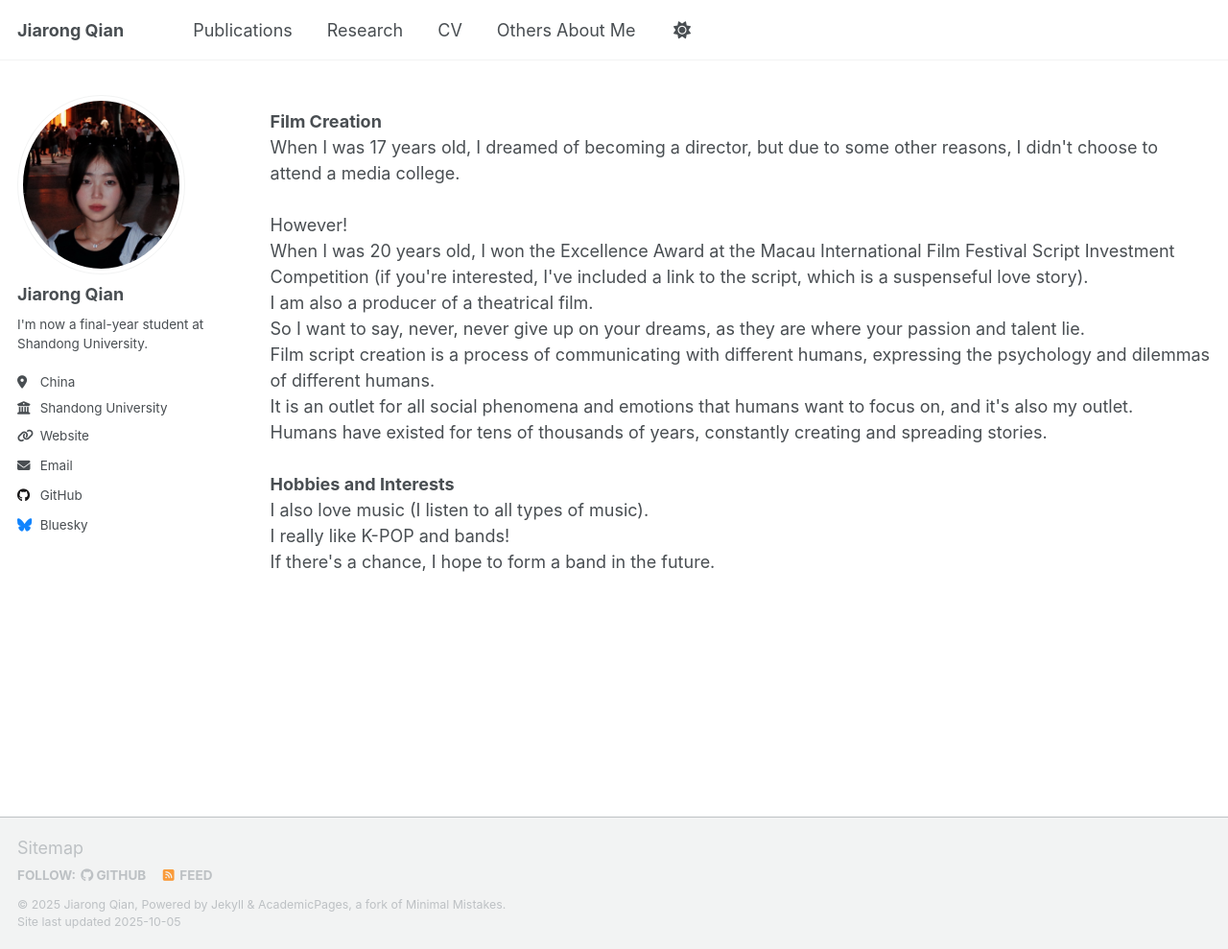
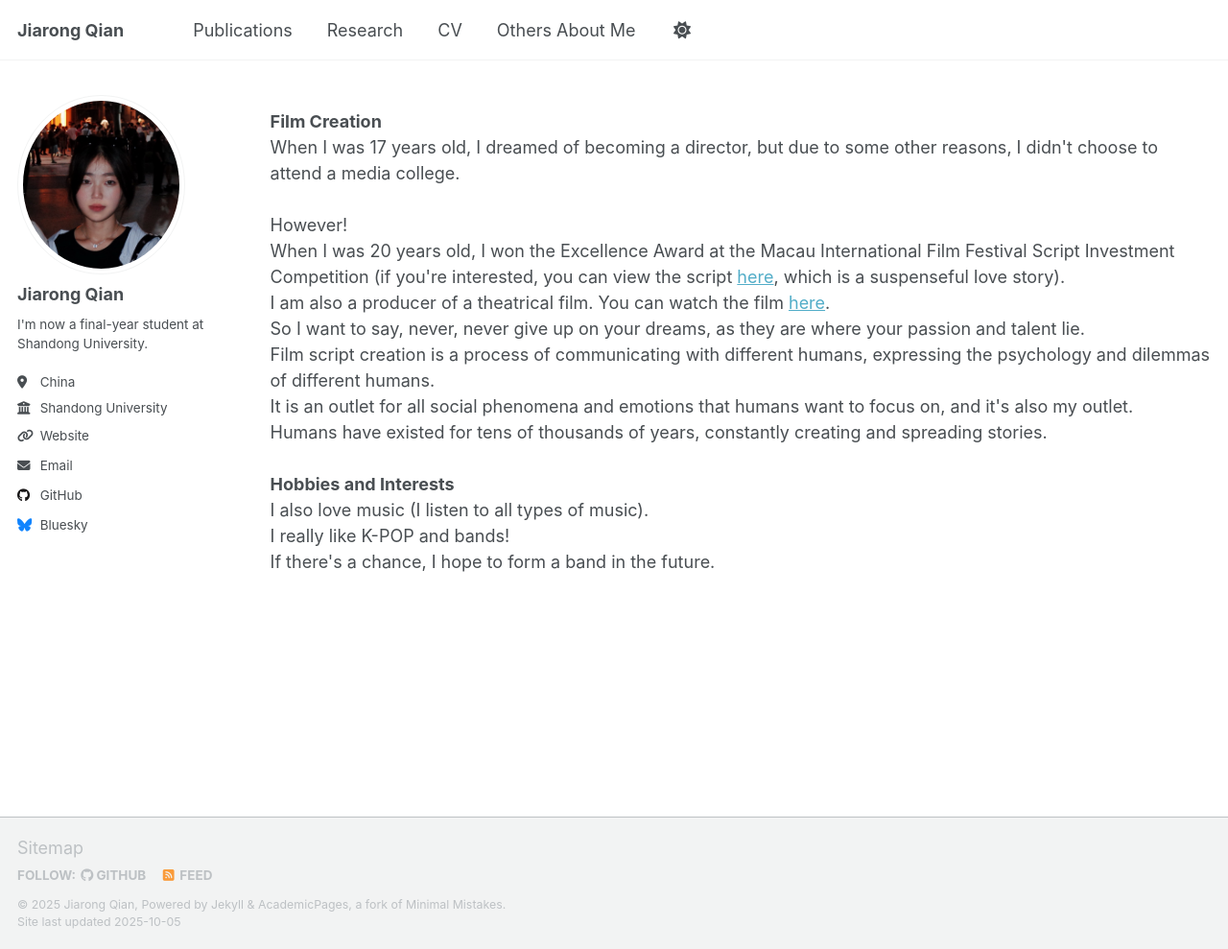
Before and after one commit to JiarongQian/JiarongQian.github.io, a Jekyll site: the page built from _pages/others.html, in a window 1280 px wide and 989 px high. Shown: the whole window at 96% size. Built offline with Jekyll 4.4.1, drawn with Linux system fonts in a browser that asks for light colours; a script that is not in the unit is left out.

Commit message:
others.html

```diff
--- a/_pages/others.html
+++ b/_pages/others.html
@@ -10,8 +10,8 @@ author_profile: true
 <strong>Film Creation</strong><br>
 When I was 17 years old, I dreamed of becoming a director, but due to some other reasons, I didn't choose to attend a media college.<br><br>
 However!<br>
-When I was 20 years old, I won the Excellence Award at the Macau International Film Festival Script Investment Competition (if you're interested, I've included a link to the script, which is a suspenseful love story).<br>
-I am also a producer of a theatrical film.<br>
+When I was 20 years old, I won the Excellence Award at the Macau International Film Festival Script Investment Competition (if you're interested, you can view the script <a href="https://drive.google.com/file/d/1j2qGU3pwpABVTgs-eR-1o3JVWMB-IHJm/view?usp=drive_link"target="_blank">here</a>, which is a suspenseful love story).<br>
+I am also a producer of a theatrical film. You can watch the film <a href="您的电影链接" target="_blank">here</a>.<br>
 So I want to say, never, never give up on your dreams, as they are where your passion and talent lie.<br>
 Film script creation is a process of communicating with different humans, expressing the psychology and dilemmas of different humans.<br>
 It is an outlet for all social phenomena and emotions that humans want to focus on, and it's also my outlet.<br>
```
